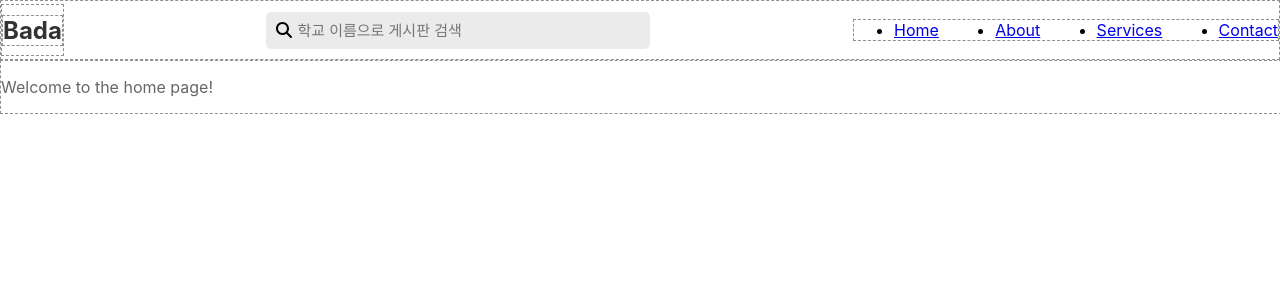
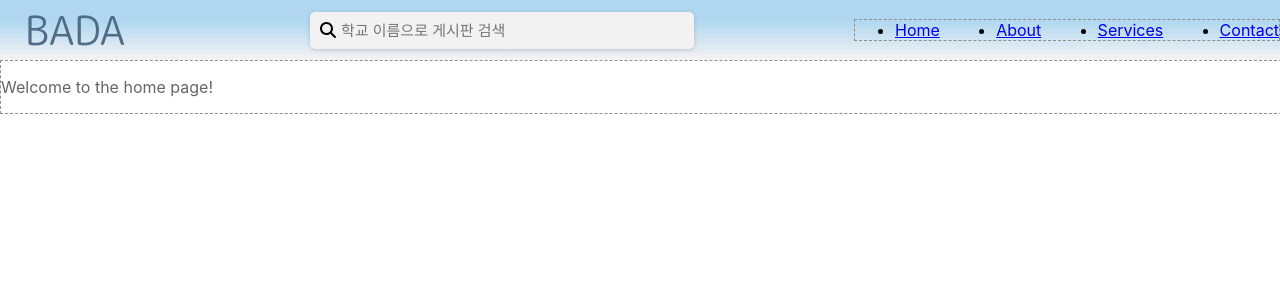
Before and after one commit to eclipse25/Bamboo-Forest, a React (Create React App) app in the folder react-frontend/: page / in a window 1280 px wide. Shown: the top 300 px of the page. Built offline with nearby package versions, Linux system fonts and the light colour scheme.

Commit message:
Modify css of Header component

```diff
--- a/react-frontend/src/components/Header.js
+++ b/react-frontend/src/components/Header.js
@@ -71,10 +71,10 @@ function Header() {
     return (
         <div id="header" role="banner">
             <nav>
-                <div className="container bdr">
-                    <div className="nav-header bdr">
-                        <h1 className="title bdr">
-                            <Link to="/" style={{ textDecoration: 'none', color: 'inherit' }}>Bada</Link>
+                <div className="container">
+                    <div className="nav-header">
+                        <h1 className="title">
+                            <Link to="/" className="title-text m-plus-rounded-1c-regular">BADA</Link>
                         </h1>
                     </div>
                     <label className="search">
--- a/react-frontend/src/pages/Board.js
+++ b/react-frontend/src/pages/Board.js
@@ -26,7 +26,7 @@ function Board() {
     return (
         <div>
             <Header />
-            <div className='content bdr'>
+            <div className='content'>
                 <Menu />
                 <div className='board noto-sans-kr-400'>
                     <div className='board-header'>
--- a/react-frontend/src/styles/Header.css
+++ b/react-frontend/src/styles/Header.css
@@ -1,13 +1,33 @@
+@import url('https://fonts.googleapis.com/css2?family=M+PLUS+Rounded+1c&display=swap');
+
+.m-plus-rounded-1c-regular {
+    font-family: "M PLUS Rounded 1c", sans-serif;
+    font-weight: 400;
+    font-style: normal;
+  }
+
+
 nav {
     display: flex;
     justify-content: center;
     height: 60px;
+    background: rgb(59,156,217);
+    background: linear-gradient(180deg, rgba(59,156,217,0.4) 35%, rgba(230,224,224,0.4) 100%);
 }
 
 .nav-header {
     display: flex;
     align-items: center;
-    height: 50px;
+    justify-content: center;
+    height: 60px;
+    width: 150px;
+}
+
+.title-text {
+    text-decoration: none;
+    color: #4f6d89;
+    font-weight: 400;
+    font-size: 40px;
 }
 
 .container {
@@ -37,7 +57,8 @@ nav {
     padding: 0px 30px;
     font-size: 15px;
     transition: padding-left 0.3s ease, width 0.3s ease;
-    background-color: #ebebeb;
+    background-color: #F2F2F2;
+    box-shadow: rgba(0, 0, 0, 0.16) 0px 1px 4px;
     border-radius: 5px;
     border: 1px solid transparent;
 }
```
